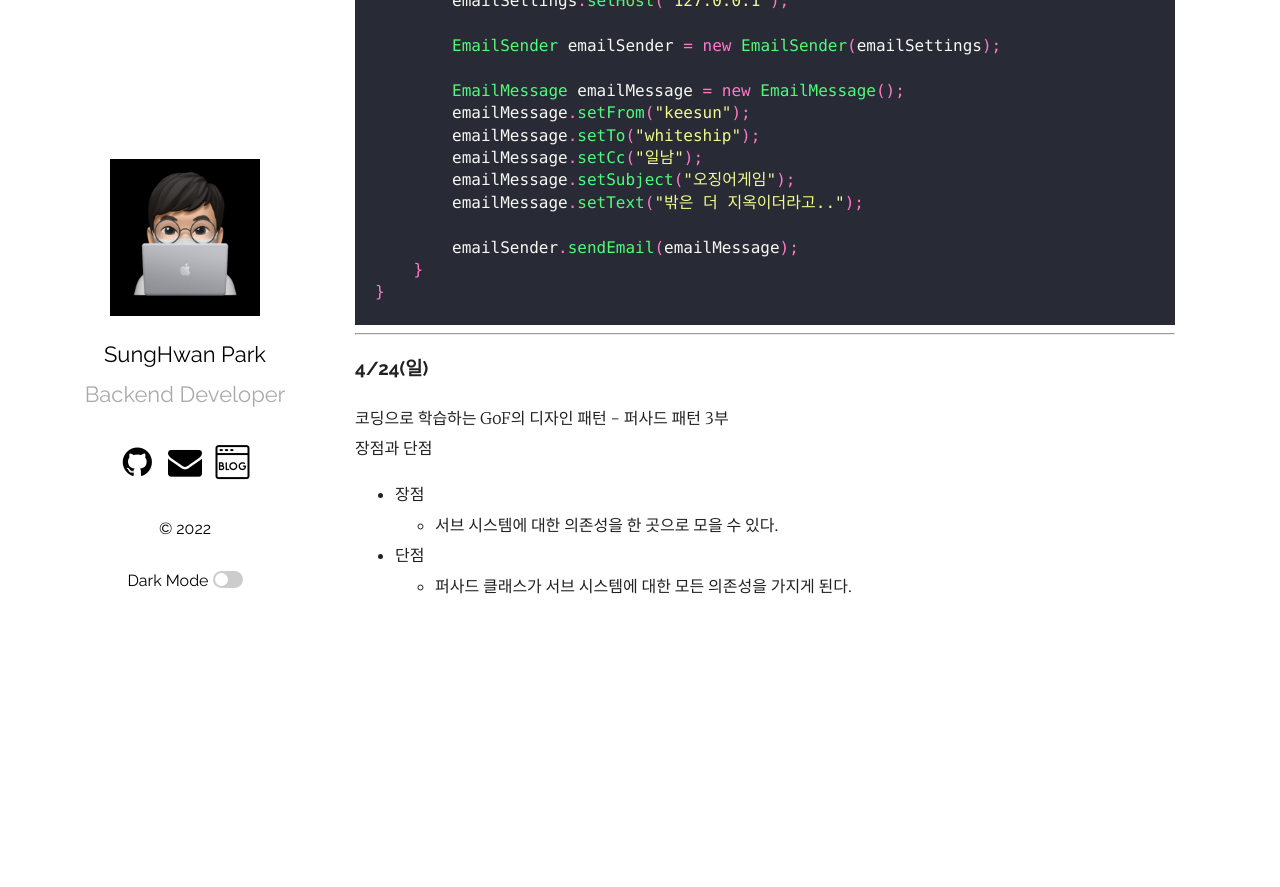
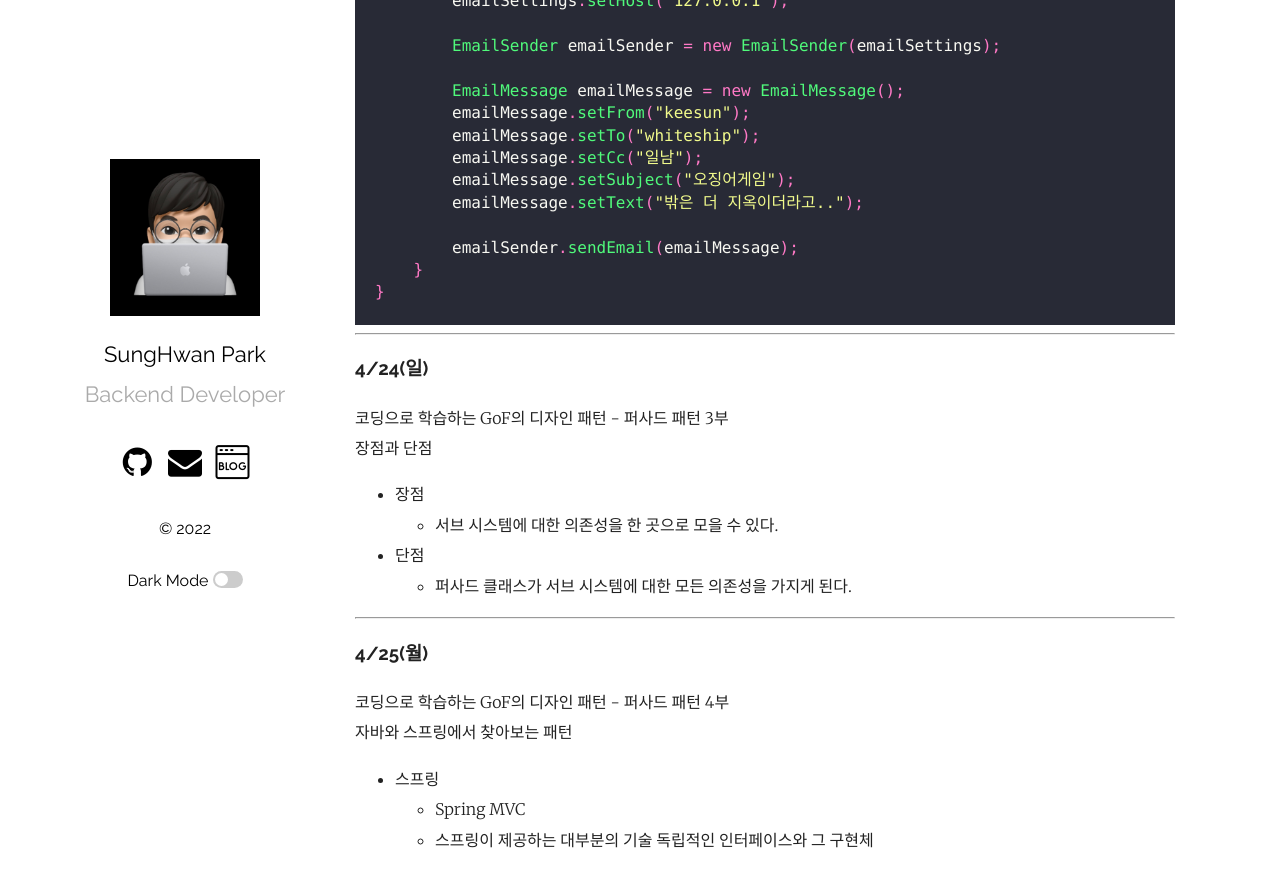
Before and after one commit to mrpark219/TIL, a Jekyll site: the page built from _posts/2022-04-01-4월TIL.markdown, in a window 1280 px wide and 900 px high, scrolled down 20075 px. Shown: the top 887 px of the window. Built offline with Jekyll 4.4.1, drawn with Linux system fonts in a browser that asks for light colours; comment, search, counter and statistics services are not loaded; before the commit the page ends 20721 px from its top, so only the background shows below that.

Commit message:
feat: 2022-04-25 TIL 추가

```diff
--- a/_posts/2022-04-01-4월TIL.markdown
+++ b/_posts/2022-04-01-4월TIL.markdown
@@ -934,3 +934,14 @@ public class Client {
     -   서브 시스템에 대한 의존성을 한 곳으로 모을 수 있다.
 -   단점
     -   퍼사드 클래스가 서브 시스템에 대한 모든 의존성을 가지게 된다.
+
+---
+
+### 4/25(월)
+
+코딩으로 학습하는 GoF의 디자인 패턴 - 퍼사드 패턴 4부<br/>
+자바와 스프링에서 찾아보는 패턴
+
+-   스프링
+    -   Spring MVC
+    -   스프링이 제공하는 대부분의 기술 독립적인 인터페이스와 그 구현체
```
